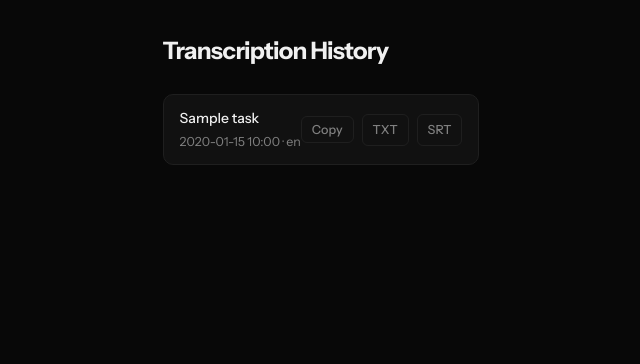
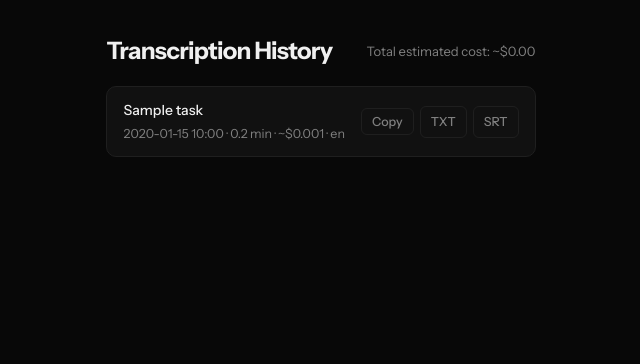
Before and after one commit to Sinfjell/podcast-txt, a Flask app: page /history in a window 1280 px wide. Shown: the part 57-421 px from the top of the page, without its empty margins (319-959 px from the left). Run offline with Flask 3, Linux system fonts and the light colour scheme; a user stored in the database is signed in; tables that the repository leaves empty hold one stand-in row (values such as "Sample post").

Commit message:
feat: show per-episode cost and total cost on history page
Store audio_duration in TranscriptionTask, calculate cost at $0.006/min,
display per-episode and account total on history. Also fix tight layout
between episode title and action buttons.

Co-Authored-By: Claude Opus 4.6 (1M context) <noreply@anthropic.com>

```diff
--- a/app.py
+++ b/app.py
@@ -236,6 +236,7 @@ def transcribe_audio(audio_file, task_id, openai_client):
         transcript_text=full_text,
         segments_json=json.dumps(all_segments) if all_segments else None,
         language='no',
+        audio_duration=audio_duration,
         transcription_time=elapsed,
         completed_at=datetime.now(timezone.utc),
     )
@@ -669,7 +670,11 @@ def history():
     tasks = TranscriptionTask.query.filter_by(
         user_id=current_user.id, status='completed'
     ).order_by(TranscriptionTask.completed_at.desc()).limit(50).all()
-    return render_template('history.html', transcriptions=tasks)
+    total_cost = sum(
+        (t.audio_duration / 60) * 0.006
+        for t in tasks if t.audio_duration
+    )
+    return render_template('history.html', transcriptions=tasks, total_cost=total_cost)
 
 
 @app.route('/rss-help')
--- a/models.py
+++ b/models.py
@@ -56,6 +56,7 @@ class TranscriptionTask(db.Model):
     transcript_text = db.Column(db.Text, nullable=True)
     segments_json = db.Column(db.Text, nullable=True)
     language = db.Column(db.String(10), nullable=True)
+    audio_duration = db.Column(db.Float, nullable=True)
     transcription_time = db.Column(db.Float, nullable=True)
     started_at = db.Column(db.DateTime, default=lambda: datetime.now(timezone.utc))
     completed_at = db.Column(db.DateTime, nullable=True)
--- a/templates/history.html
+++ b/templates/history.html
@@ -2,17 +2,26 @@
 {% block title %}History — Podskrift{% endblock %}
 
 {% block content %}
-<h2 style="font-size: 24px; font-weight: 700; letter-spacing: -0.03em; margin-bottom: 24px;">Transcription History</h2>
+<div class="flex-between mb-2">
+    <h2 style="font-size: 24px; font-weight: 700; letter-spacing: -0.03em;">Transcription History</h2>
+    {% if total_cost > 0 %}
+    <span class="text-sm text-muted">Total estimated cost: ~${{ "%.2f"|format(total_cost) }}</span>
+    {% endif %}
+</div>
 
 <div class="card">
     {% if transcriptions %}
         {% for t in transcriptions %}
-        <div class="list-item">
-            <div class="list-item-text">
+        <div class="list-item" style="gap: 16px;">
+            <div class="list-item-text" style="min-width: 0; flex: 1;">
                 <div class="list-item-title">{{ t.episode_title }}</div>
-                <div class="list-item-sub">{{ (t.completed_at or t.started_at).strftime('%Y-%m-%d %H:%M') }}{% if t.language %} &middot; {{ t.language }}{% endif %}</div>
+                <div class="list-item-sub">
+                    {{ (t.completed_at or t.started_at).strftime('%Y-%m-%d %H:%M') }}
+                    {% if t.audio_duration %} · {{ (t.audio_duration / 60)|round(1) }} min · ~${{ "%.3f"|format(t.audio_duration / 60 * 0.006) }}{% endif %}
+                    {% if t.language %} · {{ t.language }}{% endif %}
+                </div>
             </div>
-            <div class="flex-center" style="gap: 8px;">
+            <div class="flex-center" style="gap: 6px; flex-shrink: 0;">
                 <button type="button" class="btn btn-sm btn-ghost" onclick="copyTranscript(this, '{{ t.id }}')">Copy</button>
                 <a href="{{ url_for('download_file', task_id=t.id, file_type='txt') }}" class="btn btn-sm btn-ghost">TXT</a>
                 <a href="{{ url_for('download_file', task_id=t.id, file_type='srt') }}" class="btn btn-sm btn-ghost">SRT</a>
```
